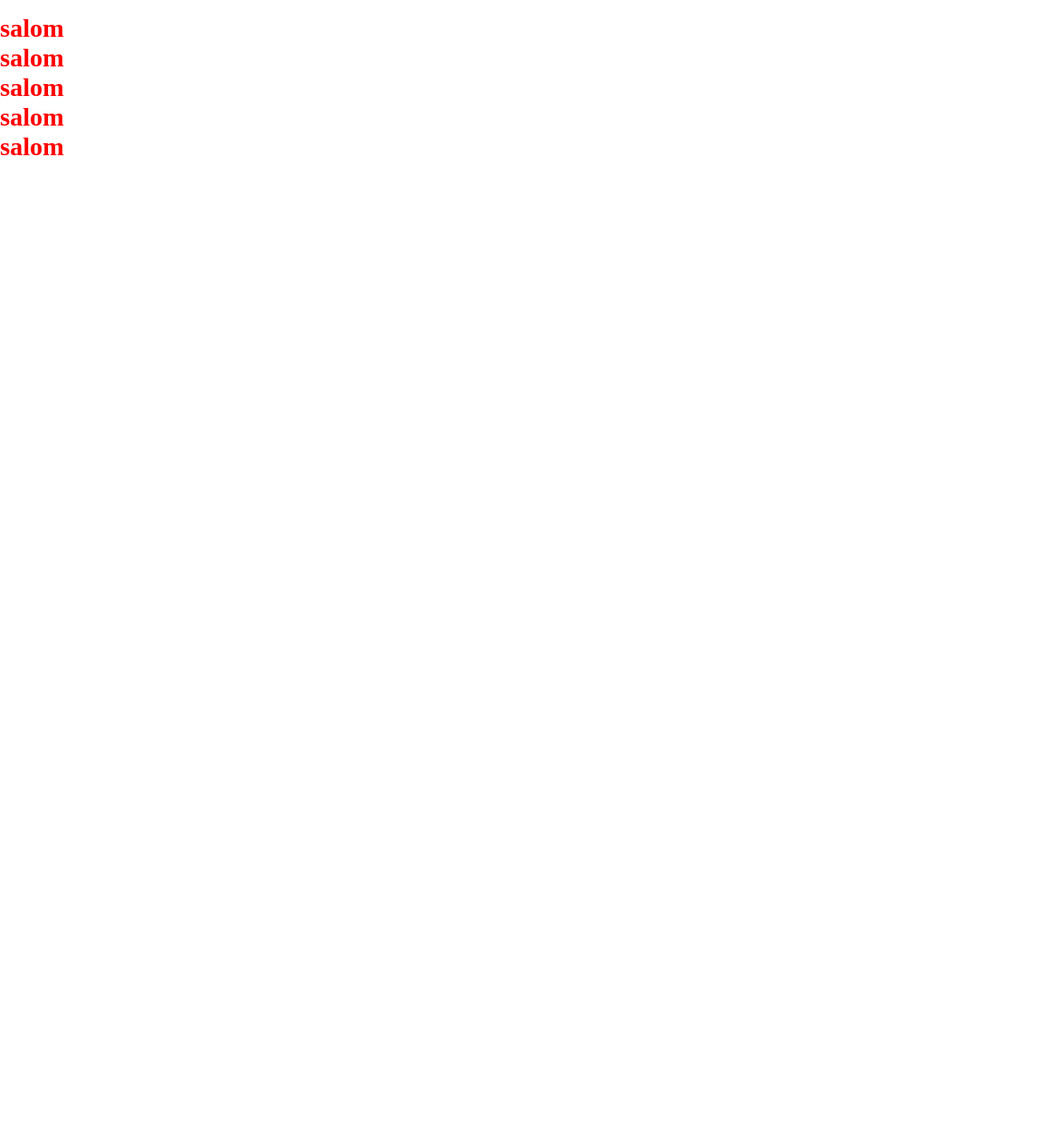
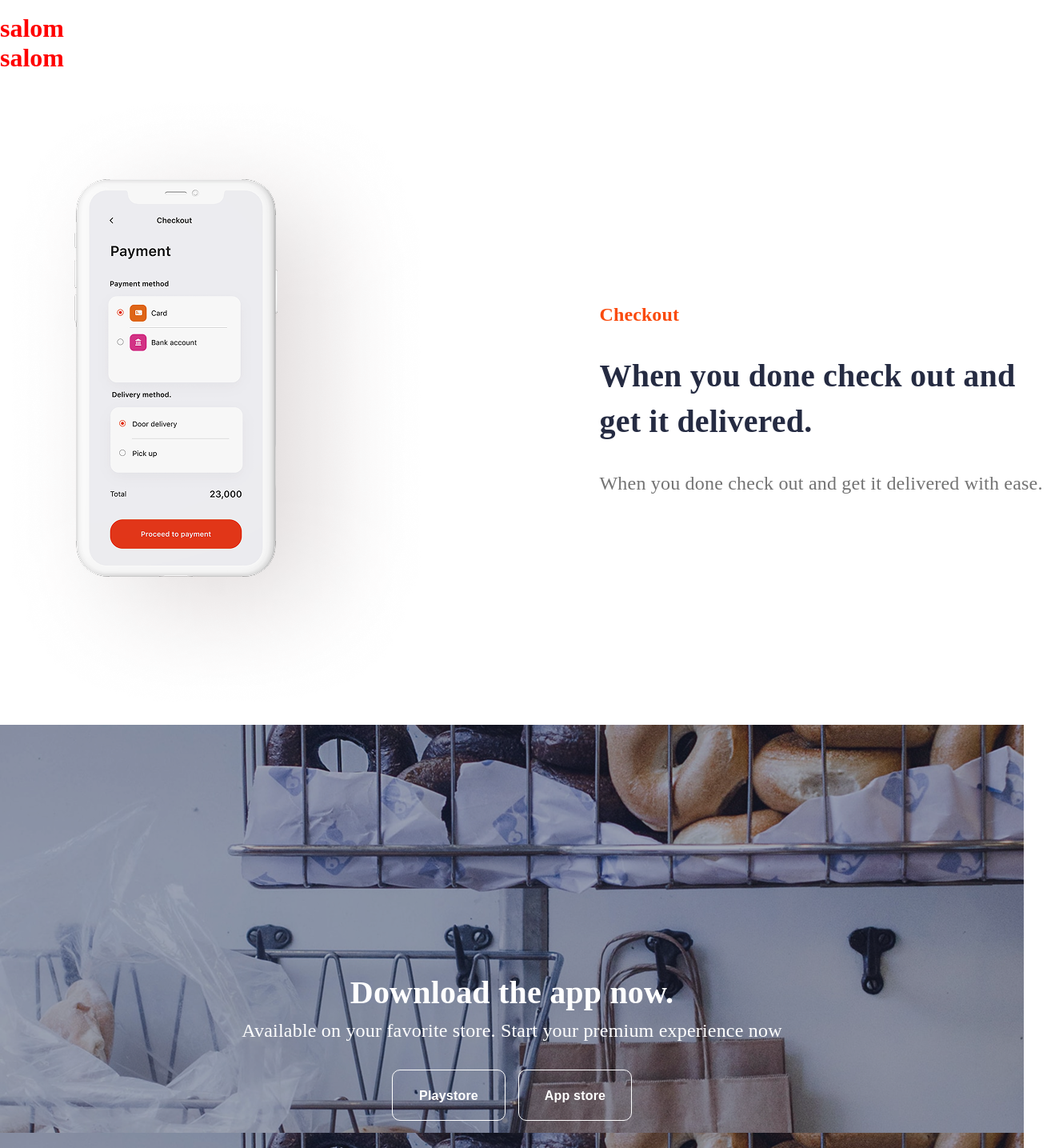
Before and after one commit to Umar033ya/Jamoviy-ish-, a React (Vite) app: page / in a window 1280 px wide. Shown: the part 1240-2675 px from the top of the page at 80% size, 1309 px wide, since content can reach past the window. Before the commit the page ends 1442 px from the top, so only its background shows below. Built offline with nearby package versions, Linux system fonts and the light colour scheme.

Commit message:
stn5 stn 6 add

```diff
--- a/src/components/main/section5/section5.css
+++ b/src/components/main/section5/section5.css
@@ -0,0 +1,34 @@
+
+.sect5-right-p1{
+font-weight: 700;
+font-size: 24px;
+line-height: 36px;
+letter-spacing: 0.1px;
+color: #FA4A0C;
+}
+
+.sect5-right h3{
+font-weight: 700;
+font-size: 40px;
+line-height: 57px;
+letter-spacing: 0.2px;
+color: #252B42;
+width: 559px;
+margin-top: 30px;
+margin-bottom: 30px;
+}
+
+.sect5-right-p2{
+font-weight: 500;
+font-size: 24px;
+line-height: 38px;
+letter-spacing: 0.2px;
+color: #737373;
+}
+
+.section5{
+    display: flex;
+    align-items: center;
+    justify-content: center;
+    gap: 200px;
+}
--- a/src/components/main/section5/section5.jsx
+++ b/src/components/main/section5/section5.jsx
@@ -1,12 +1,23 @@
 import React from 'react'
 import './section5.css'
+import payment from"./Rectangle (6).png"
 
 function Section5() {
 
   return (
-    <div className='body'>
-            <h1>salom</h1>
-
+    <div className="body">
+          <div className="section5">
+        <div className="sect5-left">
+          <img src={payment} alt="rasm" />
+        </div>
+        <div className="sect5-right">
+          <p className='sect5-right-p1'>Checkout</p>
+          <h3>When you done check out
+          and get it delivered.</h3>
+          <p className='sect5-right-p2'>When you done check out and get it
+          delivered with ease.</p>
+        </div>
+      </div>
     </div>
   )
 }
--- a/src/components/main/section6/section6.css
+++ b/src/components/main/section6/section6.css
@@ -0,0 +1,78 @@
+
+.sect6-text h3{
+    font-weight: 700;
+    font-size: 40px;
+    line-height: 57px;
+    letter-spacing: 0.2px;
+    text-align: center;
+    color: #FFFFFF;
+}
+
+.sect6-text p{
+font-weight: 500;
+font-size: 24px;
+line-height: 38px;
+letter-spacing: 0.2px;
+text-align: center;
+color: #FFFFFF;
+}
+
+.btn-playstore{
+    width: 142px;
+height: 64px;
+gap: 10px;
+padding-top: 18px;
+padding-right: 31px;
+padding-bottom: 18px;
+padding-left: 31px;
+border-radius: 10px;
+font-weight: 700;
+font-size: 16px;
+line-height: 28px;
+letter-spacing: 0.2px;
+border: 1px solid #FFFFFF;
+color: #FFFFFF;
+background-color: transparent;
+}
+
+.btn-appstor{
+    width: 142px;
+    height: 64px;
+    gap: 10px;
+    padding-top: 18px;
+    padding-right: 31px;
+    padding-bottom: 18px;
+    padding-left: 31px;
+    border-radius: 10px;
+    font-weight: 700;
+    font-size: 16px;
+    line-height: 28px;
+    letter-spacing: 0.2px;
+    border: 1px solid #FFFFFF;
+    color: #FFFFFF;
+    background-color: transparent;
+
+}
+
+.btn-playstore:hover{
+    background-color: #FA4A0C;
+}
+
+.btn-appstor:hover{
+    background-color: #FA4A0C;
+}
+
+.section6{
+    display: flex;
+    align-items: center;
+    justify-content: center;
+    flex-direction: column;
+    row-gap: 30px;
+}
+
+.sect6-button{
+    display: flex;
+    align-items: center;
+    gap: 16px
+    ;
+}
--- a/src/components/main/section6/section6.jsx
+++ b/src/components/main/section6/section6.jsx
@@ -1,12 +1,21 @@
 import React from 'react'
 import './section6.css'
+import bgImg from"./Rectangle 47.png"
 
 function Section6() {
 
   return (
     <div className='body'>
-            <h1>salom</h1>
-
+<div className="section6" style={{backgroundImage:`url(${bgImg})`,height:"100vh"   }}>
+<div className="sect6-text">
+<h3>Download the app now.</h3>
+<p>Available on your favorite store. Start your premium experience now</p>
+</div>
+<div className="sect6-button">
+  <button className='btn-playstore'>Playstore</button>
+  <button className='btn-appstor'>App store</button>
+</div>
+</div>
     </div>
   )
 }
```
Also changed, not shown: src/components/main/section5/Rectangle (6).png (added), src/components/main/section6/Rectangle 47.png (added).
